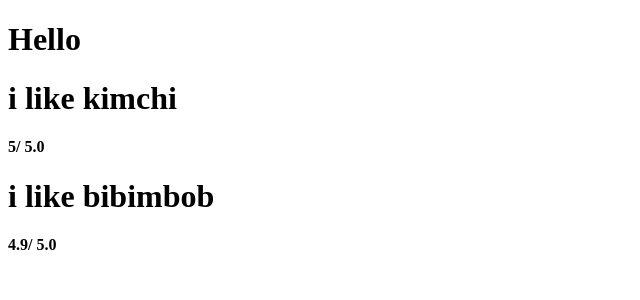
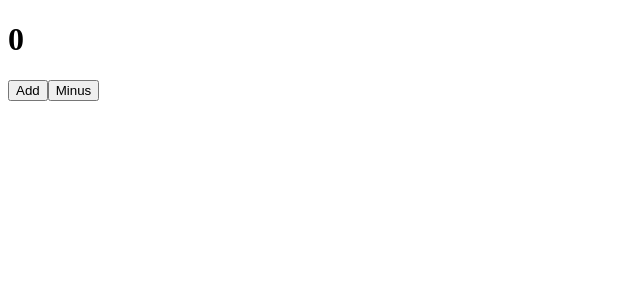
Before and after one commit to seunghwan226/react_movie_app, a React (Create React App) app: page / in a window 1280 px wide. Shown: the top 300 px of the page, without its empty margins (0-640 px from the left). Built offline with nearby package versions, Linux system fonts and the light colour scheme.

Commit message:
Learn state, component life cycle

```diff
--- a/src/App.js
+++ b/src/App.js
@@ -1,43 +1,37 @@
 import React from "react";
 import PropTypes from "prop-types";
 
-function Food({name, rating}) {
-  console.log(name);
-  return <div>
-      <h1>i like {name}</h1>
-      <h4>{rating}/ 5.0</h4>
-    </div>
-}
+class App extends React.Component {
+  state = {
+    count: 0
+  };
 
-const foodILike = [{
-  id:1,
-  name: "kimchi",
-  rating: 5
-},
-{
-  id:2,
-  name: "bibimbob",
-  rating: 4.9
-}];
+  add = () => {
+    console.log("add");
+    this.setState(current => ({ count: current.count + 1}));
+  };
 
-
-Food.propTypes = {
-  name: PropTypes.string.isRequired,
-  rating: PropTypes.number.isRequired
-};
-
-function renderFood(dish) {
-  console.log(dish);
-  return <Food key={dish.id} name={dish.name} rating ={dish.rating}></Food>
-}
-
-function App() {
-  return (
-    <div>
-      <h1>Hello</h1>
-      {foodILike.map(renderFood)}
-    </div>
-  )
+  minus = () => {
+    console.log("minus");
+    this.setState(current => ({ count: current.count - 1}));
+  };
+  componentDidMount() {
+    console.log("component rendered");
+  }
+  componentDidUpdate() {
+    console.log("i just update");
+  }
+  componentWillUnmount() {
+    console.log("good bye");
+  }
+  render() {
+    console.log("im render");
+    return <div>
+        <h1>{this.state.count}</h1>
+        <button onClick={this.add}>Add</button>
+        <button onClick={this.minus}>Minus</button>
+      </div>;
+  }
 }
 
 export default App;
```
